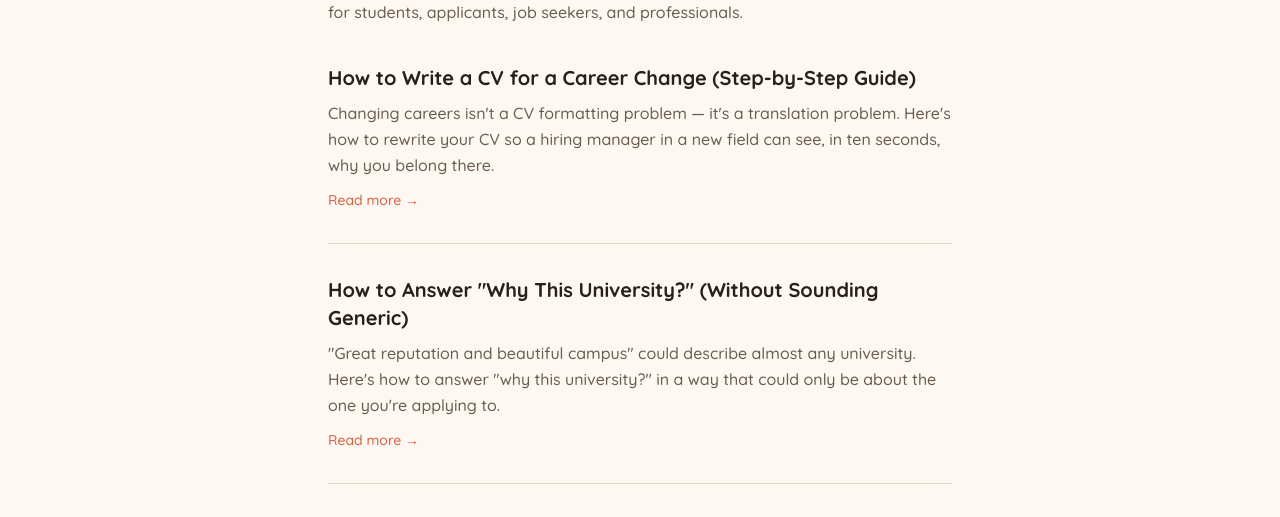
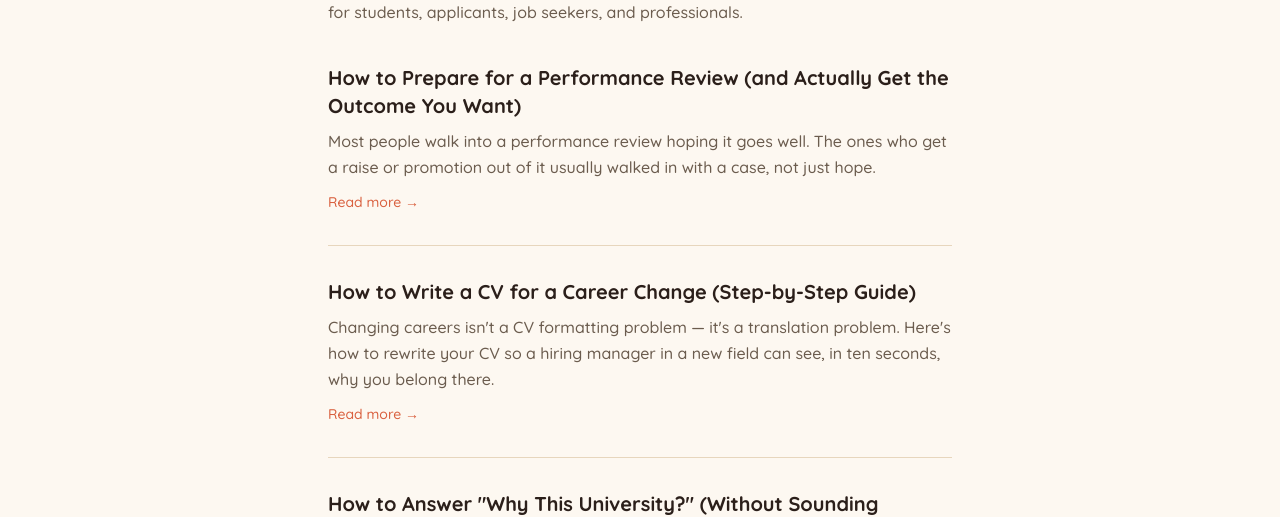
Before and after one commit to arsh-da-pers/Fledgy, a Next.js app: page /blog in a window 1280 px wide. Shown: the part 221-738 px from the top of the page. Built offline with nearby package versions, Linux system fonts and the light colour scheme; no server answers.

Commit message:
Add blog post: How to Prepare for a Performance Review
Fills a gap for working professionals, the most underrepresented audience in the current backlog.

Co-Authored-By: Claude Sonnet 5 <noreply@anthropic.com>
Claude-Session: https://claude.ai/code/session_01LeYfWGojfwVhSCRGNZQzmL

```diff
--- a/src/content/posts.ts
+++ b/src/content/posts.ts
@@ -2,6 +2,68 @@ import type { Post } from "@/lib/blog";
 
 // Add new posts to the top of this array. Each post needs a unique `slug`.
 export const posts: Post[] = [
+  {
+    slug: "how-to-prepare-for-a-performance-review",
+    title: "How to Prepare for a Performance Review (and Actually Get the Outcome You Want)",
+    description:
+      "How to prepare for a performance review — gathering evidence, deciding what to ask for, and what to do if it doesn't go the way you hoped.",
+    date: "2026-09-28",
+    excerpt:
+      "Most people walk into a performance review hoping it goes well. The ones who get a raise or promotion out of it usually walked in with a case, not just hope.",
+    tags: ["performance review", "career growth", "working professionals"],
+    body: [
+      {
+        type: "p",
+        text: "For most people, a performance review feels like something that happens to them: a date goes in the calendar, a manager talks, and they find out afterward whether it went well. The reviews that actually change something — a raise, a promotion, more interesting work — usually look different. The person walking in prepared a case for what they wanted, instead of waiting to hear whether they got it.",
+      },
+      { type: "h2", text: "What a performance review is actually for" },
+      {
+        type: "p",
+        text: "Companies run reviews to make decisions: who gets a raise this cycle, who's on track for promotion, who takes on more scope next quarter. Your manager is often making that case to their own manager or to HR, sometimes with limited time and limited visibility into everything you did this year. A review isn't just a report card — it's an input into a decision that happens partly without you in the room. Preparing means making sure your manager has what they need to make that case well, rather than assuming they'll remember it for you.",
+      },
+      { type: "h2", text: "Gather your evidence before the meeting" },
+      {
+        type: "p",
+        text: "Most people underestimate how much they've forgotten by review time. A few weeks before, sit down and reconstruct the year properly:",
+      },
+      {
+        type: "ul",
+        items: [
+          "**Specific wins with numbers where possible** — revenue, time saved, users affected, projects shipped — not just \"worked on X.\"",
+          "**Positive feedback you received**, from managers, peers, or clients, especially anything written down in Slack, email, or a client note.",
+          "**Problems you solved that weren't officially your job** — these often carry more weight than routine tasks done well.",
+          "**Skills or responsibilities you've taken on since your last review**, even informally.",
+          "**Any goals from your last review**, with honest notes on where you delivered and where you didn't.",
+        ],
+      },
+      { type: "h2", text: "Decide what you actually want out of it" },
+      {
+        type: "p",
+        text: "Walking in only hoping for \"a good review\" makes it hard for anyone to act on your behalf. Decide beforehand whether you're aiming for a raise, a title change, a shift in responsibilities, or simply clearer feedback on what's blocking the next step. If you want a raise or promotion specifically, say so directly and early — many managers can't push for something they don't know you're asking for, and by the time budgets or promotion cycles are set, it's often too late to add your name to the list.",
+      },
+      { type: "h2", text: "How to talk about your work without it feeling like bragging" },
+      {
+        type: "p",
+        text: "The instinct to downplay your own work usually works against you here. The fix isn't to inflate anything — it's to describe impact plainly, in terms of what changed because you did the work: \"this cut processing time by 30%\" reads as information, not boasting, in a way \"I worked really hard on this\" doesn't. Frame contributions around outcomes for the team or company, and let the evidence you gathered do the persuading rather than the adjectives.",
+      },
+      { type: "h2", text: "If the review doesn't go the way you hoped" },
+      {
+        type: "p",
+        text: "Sometimes the honest outcome of a well-prepared review is finding out you're not getting what you wanted this cycle, or that the company doesn't have room for the path you're aiming at. That's useful information, even if it's disappointing — ask directly what would need to be true for a different outcome next time, and get it in writing if you can. If the answer reveals a bigger mismatch, Fledgy's [free career quiz](/careers) can help you figure out whether the fix is a different role at this company or a different path altogether, and if a move is next, the [free CV scorer](/cv) will tell you how your CV reads to whoever reviews it next.",
+      },
+      { type: "h2", text: "A short pre-review checklist" },
+      {
+        type: "ul",
+        items: [
+          "List your wins from the past cycle with concrete numbers, not just descriptions.",
+          "Note feedback you've received and where you can find it in writing.",
+          "Decide specifically what outcome you're asking for.",
+          "Prepare two or three questions about what's next, not just what happened.",
+          "Practise saying your wins out loud once, so they don't come out flat in the room.",
+        ],
+      },
+    ],
+  },
   {
     slug: "how-to-answer-why-this-university",
     title: "How to Answer \"Why This University?\" (Without Sounding Generic)",
```
